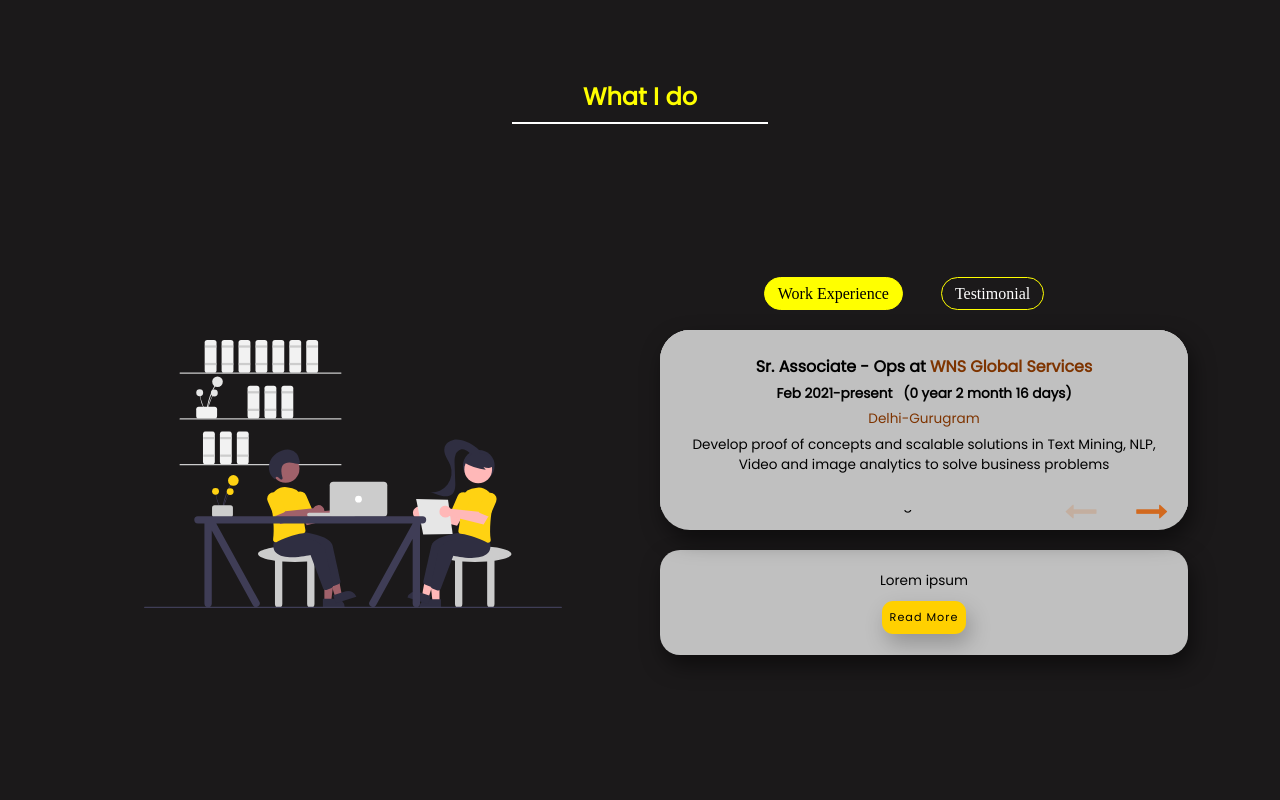
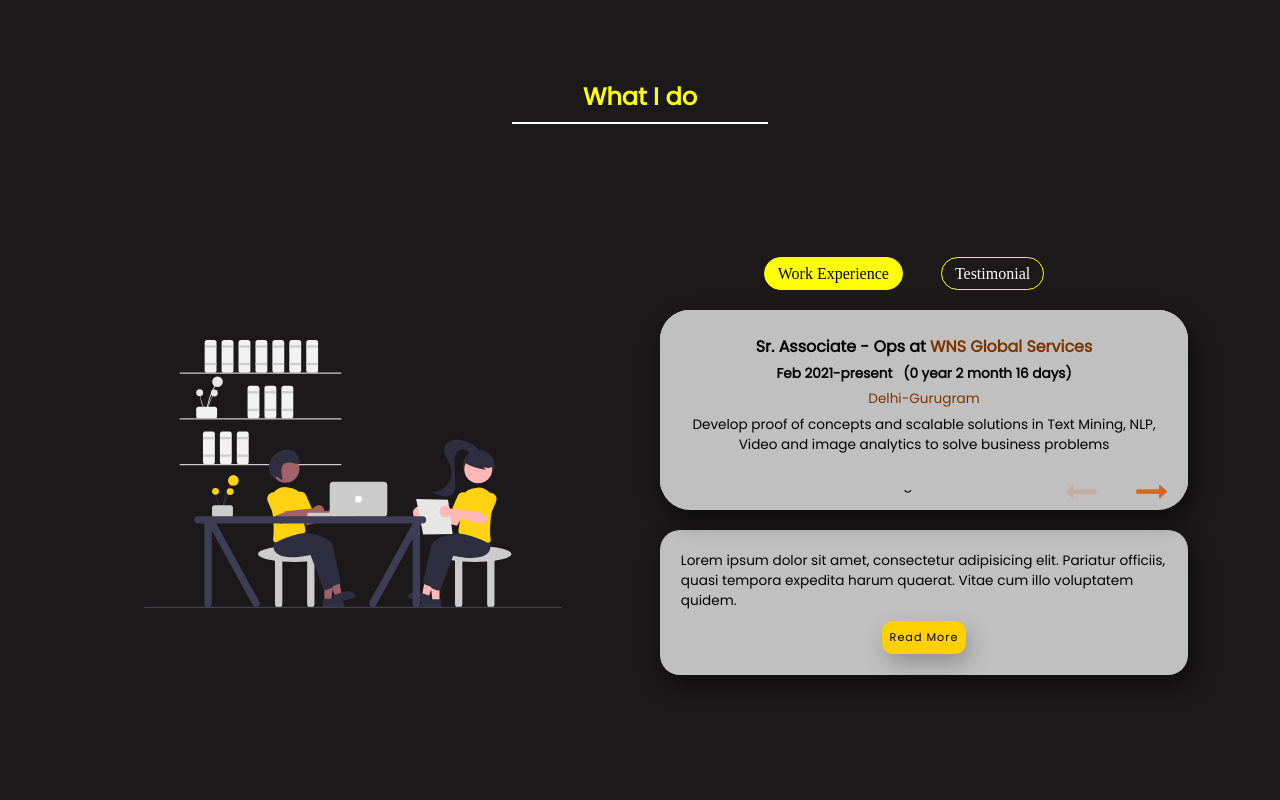
Before and after one commit to DriptaSenapati/portfoilo-new, a Flask app: page / in a window 1280 px wide. Shown: the part 1601-2401 px from the top of the page. Run offline with Flask 2, Linux system fonts and the light colour scheme; data comes from the database, SQL or seed files in the repository.

Commit message:
few changes

```diff
--- a/Flask-Docker/Flask/portfolio/templates/main.html
+++ b/Flask-Docker/Flask/portfolio/templates/main.html
@@ -155,7 +155,9 @@
           </div>
           <div class="skills">
             <div class="skill_desc">
-              Lorem ipsum
+              Lorem ipsum dolor sit amet, consectetur adipisicing elit.
+              Pariatur officiis, quasi tempora expedita harum quaerat. Vitae
+              cum illo voluptatem quidem.
             </div>
             <div class="readButton">
               <button type="submit">Read More</button>
```
